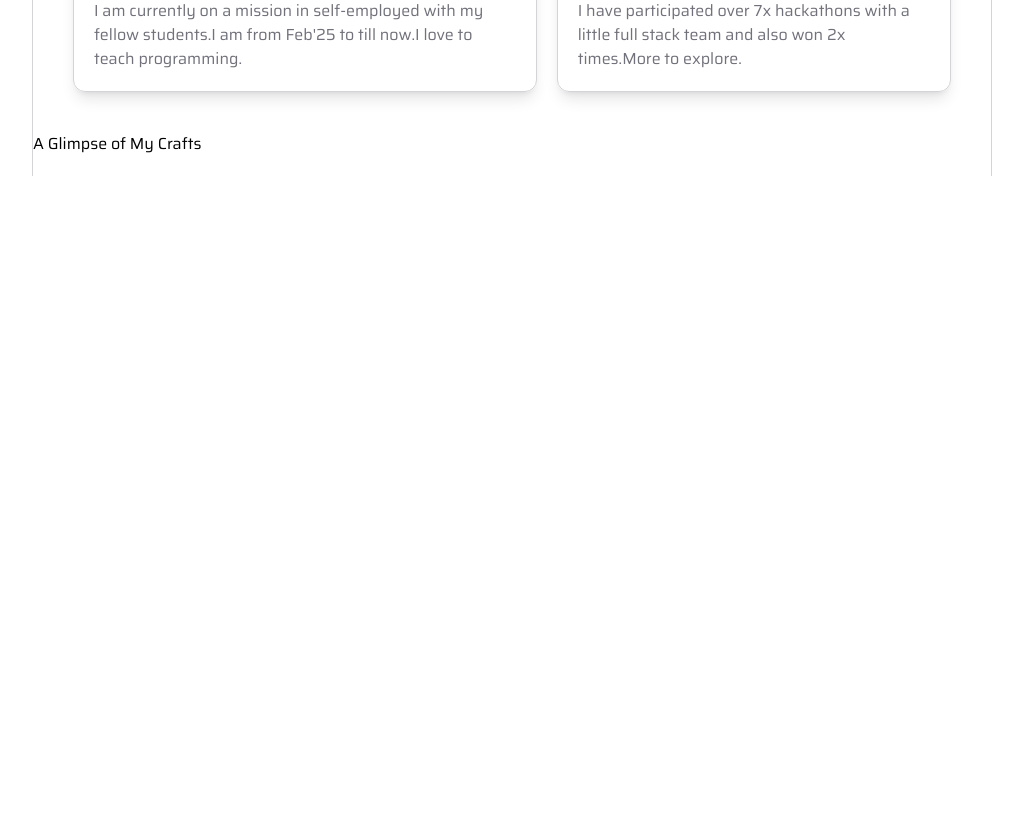
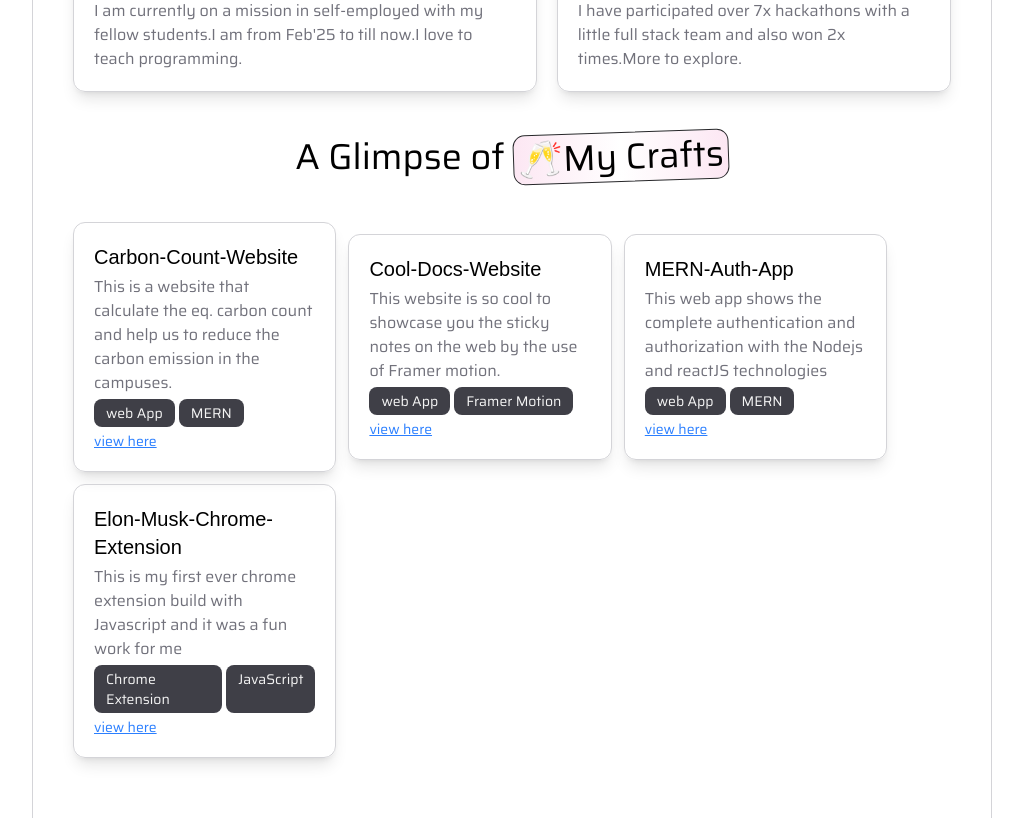
Before and after one commit to Codewithpabitra/My-Portfolio-, a React (Vite) app: page / in a window 1280 px wide. Shown: the part 660-1478 px from the top of the page, without its empty margins (128-1151 px from the left). Before the commit the page ends 836 px from the top, so only its background shows below. Built offline with nearby package versions, Linux system fonts and the light colour scheme.

Commit message:
add crafts

```diff
--- a/src/components/Journey.jsx
+++ b/src/components/Journey.jsx
@@ -17,7 +17,7 @@ const Journey = () => {
     ]
   return (
     <div className='mt-15 '>
-      <h2 className='text-4xl text-center '>My <span className='p-1 border border-zinc-800 rounded-xl cursor-pointer inline-block rotate-2 hover:rotate-5 bg-linear-to-r from-pink-100 via-white to-pink-100 text-black'>Professional</span> Journey</h2>
+      <h2 className='text-4xl text-center '>My <span className='p-1 border border-zinc-800 rounded-xl cursor-pointer inline-block -rotate-2 hover:rotate-3 bg-linear-to-r transition-all duration-200 from-pink-100 via-white to-pink-100 text-black'>Professional</span> Journey</h2>
       <div className='main-journey m-10 flex justify-between items-center gap-5  '>
         {journeyDetails.map((item , index) => (
             <div key={index} className={`p-5 border ${!darkMode ? 'border-zinc-300' : "border-zinc-800"} rounded-xl flex flex-col gap-3 shadow-lg hover:scale-103 transition-all duration-300 `}>
--- a/src/components/Projects.jsx
+++ b/src/components/Projects.jsx
@@ -1,9 +1,62 @@
-import React from 'react'
+import React, { useContext } from 'react'
+import { AppContext } from '../context/AppContext'
+import { useNavigate } from 'react-router-dom';
 
 const Projects = () => {
+
+    const { darkMode } = useContext(AppContext);
+    const  navigate  = useNavigate();
+    const navigateTo = (path) => {
+        navigate(path);
+    }
+
+    const projectsDetails = [
+        {
+            name : "Carbon-Count-Website",
+            desc : "This is a website that calculate the eq. carbon count and help us to reduce the carbon emission in the campuses.",
+            section : "web App",
+            techs : "MERN",
+            link : "https://github.com/Codewithpabitra/green-carbon-count"
+        },
+        {
+            name : "Cool-Docs-Website",
+            desc : "This website is so cool to showcase you the sticky notes on the web by the use of Framer motion.",
+            section : "web App",
+            techs : "Framer Motion",
+            link : "https://github.com/Codewithpabitra/Cool-Docs-Website"
+        },
+        {
+            name : "MERN-Auth-App",
+            desc : "This web app shows the complete authentication and authorization with the Nodejs and reactJS technologies",
+            section : "web App",
+            techs : "MERN",
+            link : "https://github.com/Codewithpabitra/MERN-AUTH"
+        },
+        {
+            name : "Elon-Musk-Chrome-Extension",
+            desc : "This is my first ever chrome extension build with Javascript and it was a fun work for me",
+            section : "Chrome Extension",
+            techs : "JavaScript",
+            link : "https://github.com/Codewithpabitra/First-Chrome-Extension-"
+        }
+    ]
   return (
     <div className='mt-10 '>
-        <h2>A Glimpse of <span>My Crafts</span></h2>
+        <h2 className='text-4xl text-center'>A Glimpse of <span className='p-1 border border-zinc-800 rounded-xl cursor-pointer inline-block -rotate-2 hover:rotate-3 bg-linear-to-r transition-all duration-200 from-pink-100 via-white to-pink-100 text-black'>🥂My Crafts</span></h2>
+
+        <div className='flex flex-wrap justify-start items-center gap-3 p-10  '>
+            {projectsDetails.map((item, index) => (
+                <div  key={index} className={`w-[30%] p-5 flex flex-col gap-1 border ${!darkMode ? 'border-zinc-300' : 'border-zinc-800'}  rounded-xl shadow-lg hover:scale-103 transition-all duration-300`}>
+                    <h3 className='text-xl custom-font '>{item.name}</h3>
+                    <p className='text-zinc-500 '>{item.desc}</p>
+                    <div className='flex gap-1'>
+                        <div className='px-3 py-1 bg-zinc-700 rounded-lg text-neutral-100 text-sm '>{item.section}</div>
+                        <div  className='px-3 py-1 bg-zinc-700 rounded-lg text-neutral-100 text-sm '>{item.techs}</div>
+                    </div>
+                    <p onClick={() => navigateTo(item.link)} className='text-blue-500 underline text-sm cursor-pointer'>view here</p>
+                </div>
+            ))}
+        </div>
     </div>
   )
 }
```
